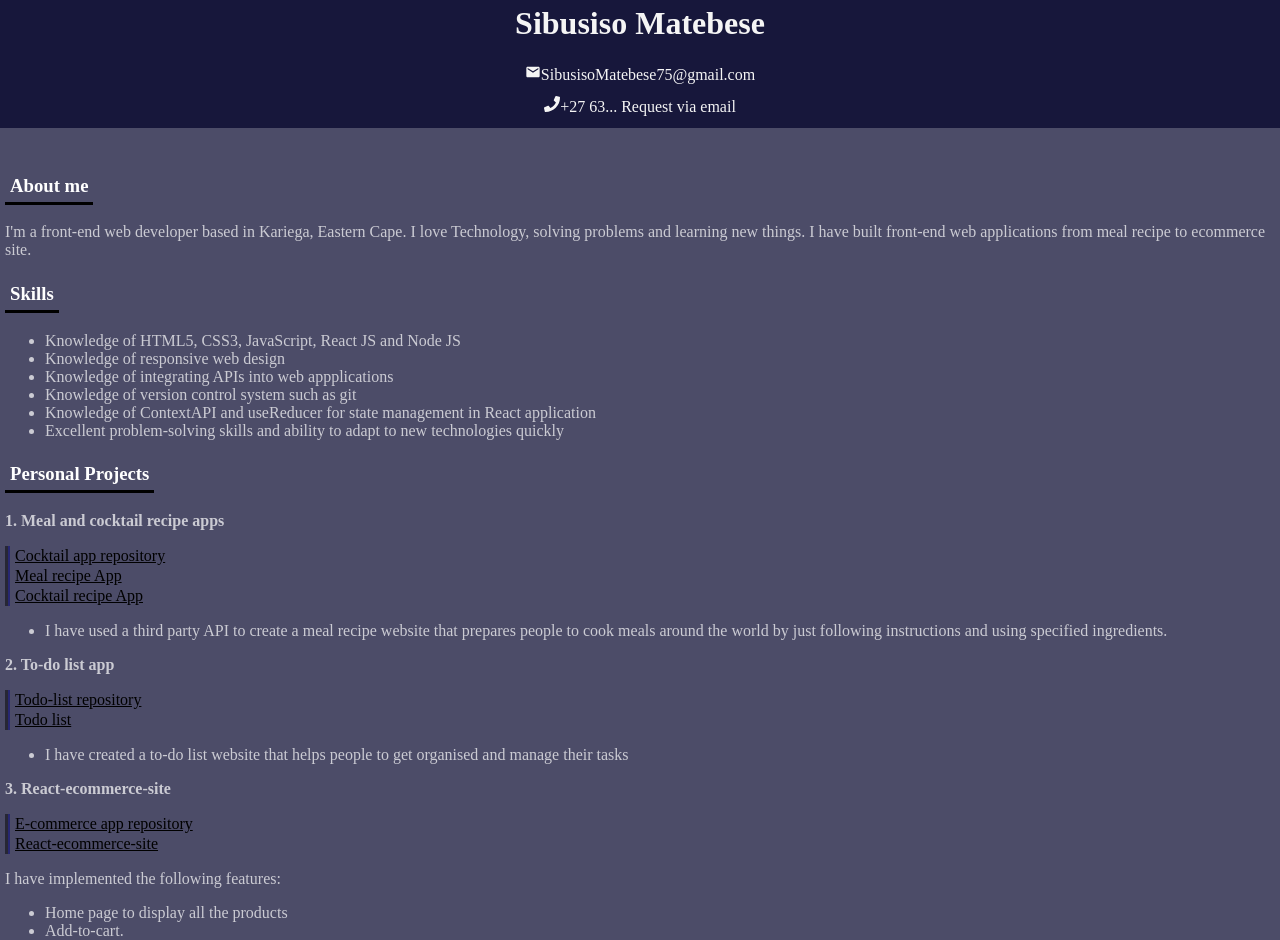
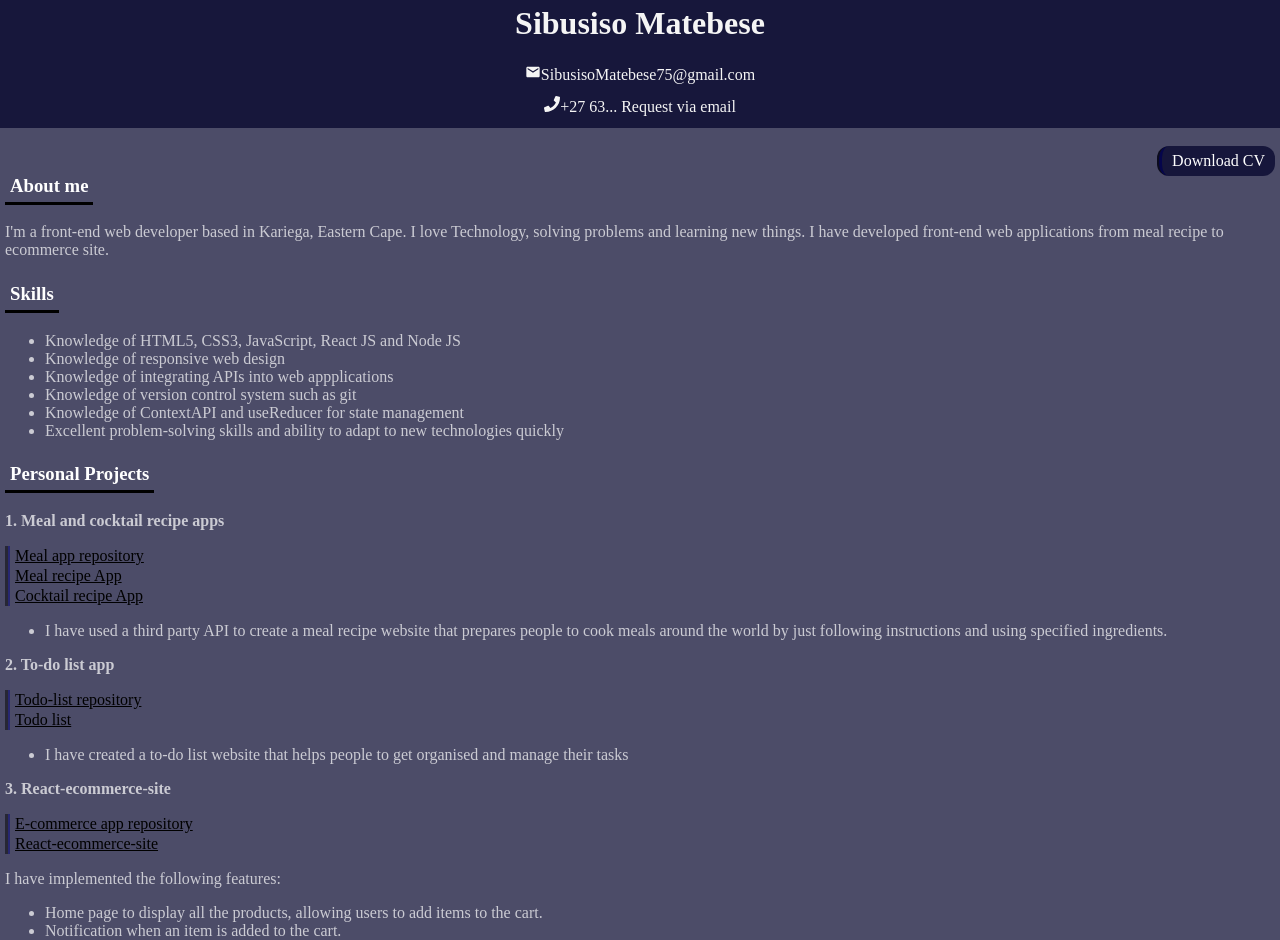
Before and after one commit to Sibusiso75/my-portfolio, a React (Vite) app: page / in a window 1280 px wide. Shown: the top 940 px of the page. Built offline with nearby package versions, Linux system fonts and the light colour scheme.

Commit message:
added a download button

```diff
--- a/src/App.jsx
+++ b/src/App.jsx
@@ -2,6 +2,7 @@ import React from 'react'
 import "./portfolio.css"
 import {FaPhone} from "react-icons/fa"
 import {MdEmail} from "react-icons/md"
+
 
 function App() {
   return (
@@ -22,14 +23,24 @@ function App() {
     </span>
    </header>
    <br />
+  <a
+  style={{textDecoration:"none",background:"rgba(0, 0, 40, 0.702)",
+  color:"white", padding:"10px", float:"right",
+  marginRight:"5px", borderRadius:"12px"
 
+}}
+    download="../public/sibusisomatebese'sResume.pdf"
+  href="../public/sibusisomatebese'sResume.pdf"
+    target="_blank" rel="noopener noreferrer">
+      Download CV
+    </a>
 
    <main className='aboutMe'>
     <h3>About me</h3>
 <p>
   I'm a front-end web developer based in Kariega, Eastern Cape.
   I love Technology, solving problems and learning new things.
-  I have built front-end web applications from meal recipe to ecommerce site.
+  I have developed front-end web applications from meal recipe to ecommerce site.
   </p>
 
 
@@ -43,14 +54,14 @@ function App() {
 <li>Knowledge of integrating APIs into web appplications </li>
 <li>Knowledge of version control system such as git</li>
 <li>Knowledge of ContextAPI and useReducer for state
-  management in React application
+  management
 </li>
 <li>Excellent problem-solving skills and ability to adapt to new technologies quickly</li>
 </ul>
 
 <h3>Personal Projects</h3>
 	<p><b>1. Meal and cocktail recipe apps</b></p>
- <a href="https://github.com/Sibusiso75/react-demo.git">Cocktail app repository</a>
+ <a href="https://github.com/Sibusiso75/react-demo.git">Meal app repository</a>
  <a href="https://mealrecipes.onrender.com">Meal recipe App</a>
  <a href="https://cocktailrecipes.onrender.com">Cocktail recipe App</a>
 
@@ -65,7 +76,7 @@ function App() {
     </p>
 
    <span><a href="https://github.com/Sibusiso75/my-task-list.git">Todo-list repository</a></span>
-   <span><a href="https://task-manager-j9wm.onrender.com">Todo list</a></span>
+   <span><a href="https://react-manage-tasks.netlify.app">Todo list</a></span>
 
 
 <ul>
@@ -90,17 +101,15 @@ function App() {
 
   <li>
 
-  Home page to display all the products
+  Home page to display all the products, allowing users to add items to the cart.
 
   </li>
-  <li>
-  Add-to-cart.
-  </li>
+
   <li>
   Notification when an item is added to the cart.
   </li>
   <li>
-  Single page for a specific item.
+  Single page for a specific item, allowing users to check the full details of an item.
   </li>
   <li>
   Cart page to display all items that are added to the cart and total price.
```
Also changed, not shown: 1 other file (tests, documents, lock files or other folders).
